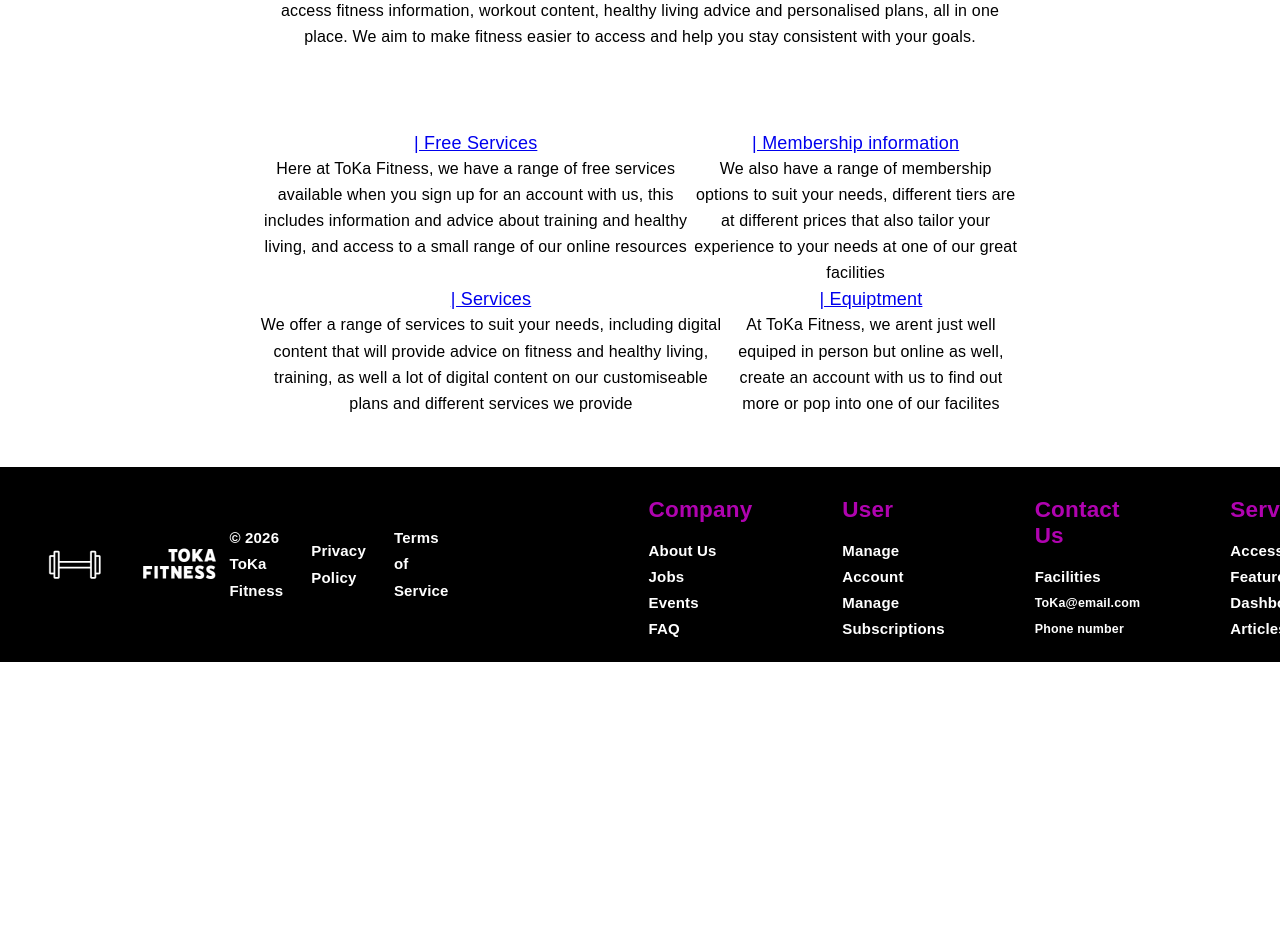
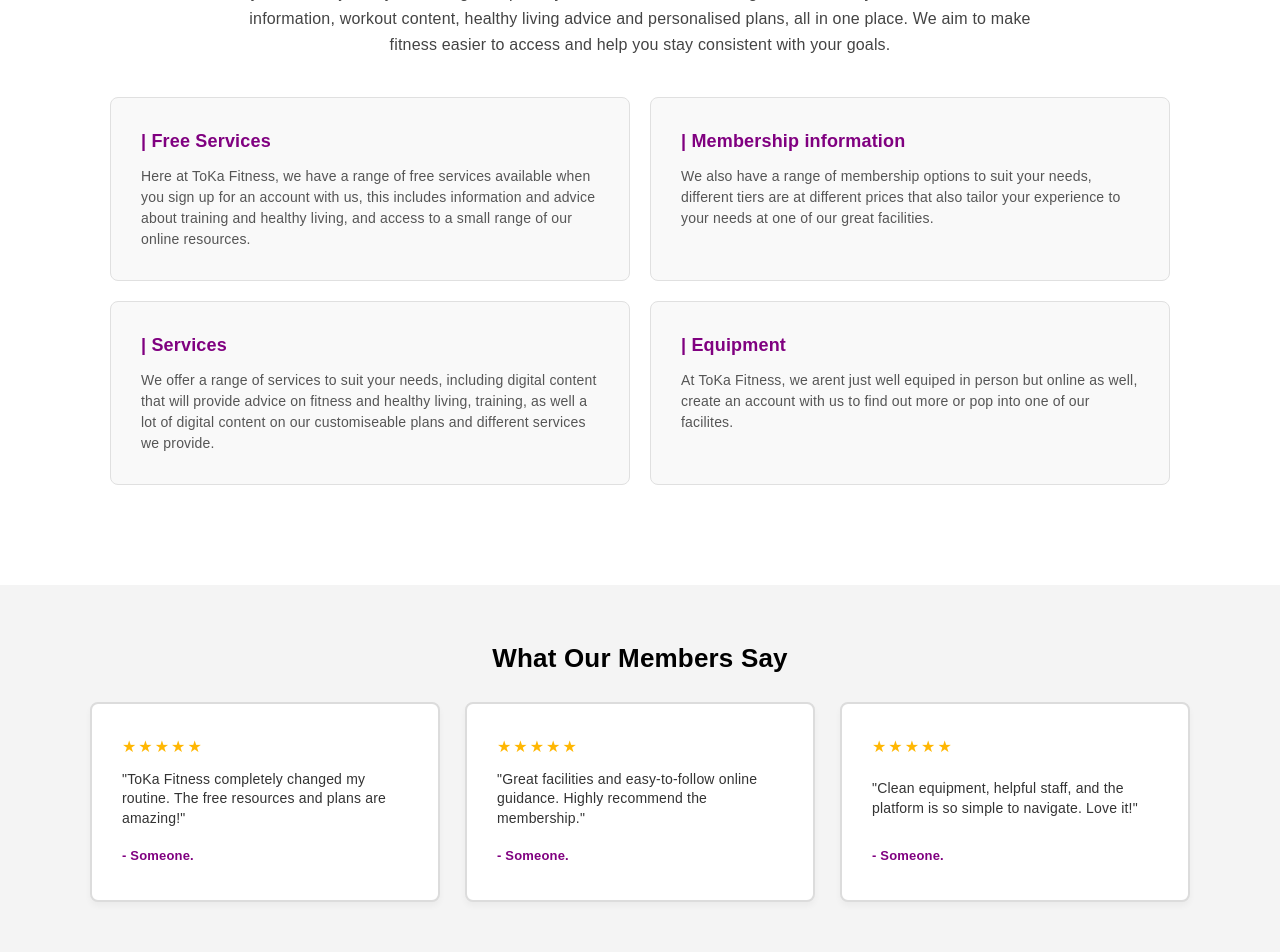
Before and after one commit to Krystian-De-Four/ToKa-Proposal, a React (Vite) app: page / in a window 1280 px wide. Shown: the part 980-1932 px from the top of the page. Before the commit the page ends 1642 px from the top, so only its background shows below. Built offline with nearby package versions, Linux system fonts and the light colour scheme.

Commit message:
devloped homepage

```diff
--- a/src/Components/Pages/Homepage/Homepage.css
+++ b/src/Components/Pages/Homepage/Homepage.css
@@ -1,21 +1,21 @@
-*{
+* {
     margin: 0;
     padding: 0;
     box-sizing: border-box;
 }
 
-.content{
+.content {
     background-color: white;
     color: black;
     font-family: 'Arial', sans-serif;
     min-height: 100vh;
 }
 
-.homepage-container{
+.homepage-container {
     padding: 0;
 }
 
-.hero-section{
+.hero-section {
     display: flex;
     flex-direction: column;
     align-items: center;
@@ -23,13 +23,13 @@
     width: 100%;
 }
 
-.hero-image-cover{
+.hero-image-cover {
     position: relative;
     display: block;
     width: 100%;
 }
 
-.hero-image{
+.hero-image {
     width: 100%;
     max-height: 660px;
     object-fit: cover;
@@ -37,12 +37,11 @@
     background-color: white;
 }
 
-.join-button{
+.join-button {
     position: absolute;
     top: 45%;
     right: 8%;
     text-decoration: none;
-
     background-color: purple;
     color: white;
     padding: 12px 28px;
@@ -51,23 +50,20 @@
     border: none;
     border-radius: 7px;
     cursor: pointer;
-    transition: background-color 0.2s;
-    transition: box-shadow 0.7s;
-    -webkit-box-shadow: 0px 0px 12px 6px rgba(191,99,255,0.79);
+    transition: background-color 0.2s, box-shadow 0.7s;
     box-shadow: 0px 0px 12px 6px rgba(191,99,255,0.79);
 }
 
-.join-button:hover{
+.join-button:hover {
     background-color: #3f0876;
-    -webkit-box-shadow: 0px 0px 50px 13px rgba(206,97,255,0.67);
     box-shadow: 0px 0px 50px 13px rgba(206,97,255,0.67);
 }
 
-.learn-more-button{
+.learn-more-button {
     position: absolute;
     bottom: 20px;
     right: 20px;
-
+    text-decoration: none;
     background-color: grey;
     color: white;
     padding: 10px 20px;
@@ -77,66 +73,144 @@
     font-size: 14px;
     font-weight: bold;
     transition: background-color 0.4s;
-    -webkit-box-shadow: 0px 0px 11px 5px #4D4D4D;
     box-shadow: 0px 0px 11px 5px #4D4D4D;
-
 }
 
-.learn-more-button:hover{
+.learn-more-button:hover {
     background-color: black;
-
 }
 
-.hero-bottom{
+.hero-bottom {
     width: 100%;
-    padding: 0 30px;
+    padding: 20px 40px 0 40px;
     display: flex;
 }
 
-.plans{
+.plans {
     margin: 0;
     font-size: 15px;
     font-weight: bold;
     color: black;
 }
 
-.info-section{
-    max-width: 800px;
+.info-section {
+    max-width: 1100px;
     margin: 40px auto 0 auto;
     text-align: center;
     padding: 0 20px;
-    padding-bottom: 50px;
-    > p {
-        padding-bottom: 80px;
-    }
-
+    padding-bottom: 60px;
 }
 
-.info-section h2{
+.info-section h2 {
     font-size: 28px;
     margin-bottom: 20px;
     color: black;
-    padding-bottom: 10px;
-
 }
 
-.info-section p{
+.info-section > p {
     font-size: 16px;
+    color: #444;
+    line-height: 1.6;
+    max-width: 800px;
+    margin: 0 auto 40px auto;
+}
+
+.info-container-1 {
+    display: flex;
+    flex-direction: column;
+    gap: 20px;
+}
+
+.container-top-row,
+.container-btm-row {
+    display: flex;
+    gap: 20px;
+}
+
+.feature-card {
+    flex: 1;
+    background-color: #f9f9f9;
+    border: 1px solid #e0e0e0;
+    padding: 30px;
+    border-radius: 8px;
+    text-align: left;
+    transition: background-color 0.2s ease;
+}
+
+.feature-card:hover {
+    background-color: #ededed;
+}
+
+.card-link {
+    display: inline-block;
+    font-size: 18px;
+    font-weight: bold;
+    color: purple;
+    text-decoration: none;
+    margin-bottom: 12px;
+}
+
+.card-link:hover {
+    text-decoration: underline;
+}
+
+.feature-card p {
+    font-size: 14px;
+    color: #555;
+    line-height: 1.5;
+}
+
+.reviews-section {
+    background-color: #f4f4f4;
+    padding: 60px 20px;
+    text-align: center;
+    margin-top: 40px;
+}
+
+.reviews-section h2 {
+    font-size: 26px;
+    margin-bottom: 30px;
     color: black;
 }
 
-.info-container-1{
+.reviews-grid {
+    display: flex;
+    justify-content: center;
+    gap: 25px;
+    max-width: 1100px;
+    margin: 0 auto;
+}
+
+.review-card {
+    background-color: white;
+    padding: 30px;
+    border-radius: 8px;
+    border: 2px solid #dcdcdc;
+    flex: 1;
+    text-align: left;
+    box-shadow: 0 4px 6px rgba(0,0,0,0.04);
+    min-height: 190px;
     display: flex;
     flex-direction: column;
+    justify-content: space-between;
 }
 
-.container-top-row{
-    display: flex;
-    font-family: 'Arial', sans-serif;
-
+.review-stars {
+    color: #ffb703;
+    font-size: 16px;
+    margin-bottom: 10px;
+    letter-spacing: 2px;
 }
 
-.container-btm-row{
-    display: flex;
+.review-text {
+    font-size: 14px;
+    color: #333;
+    margin-bottom: 15px;
+    line-height: 1.4;
+}
 
+.review-author {
+    font-weight: bold;
+    font-size: 13px;
+    color: purple;
 }
--- a/src/Components/Pages/Homepage/Homepage.jsx
+++ b/src/Components/Pages/Homepage/Homepage.jsx
@@ -1,12 +1,9 @@
 import './Homepage.css'
-
 import { NavLink } from 'react-router'
-
 
 export default function Homepage() {
     return (
         <div className="content">
-
             <main className="homepage-container">
 
                 <section className="hero-section">
@@ -28,39 +25,53 @@
                         At ToKa Fitness, we provide fitness training, personal training and healthy living advice to help you work towards your fitness goals. Our services are designed for different experience levels, whether you are starting your fitness journey or looking to improve your current routine.
                         Through our website, you can access fitness information, workout content, healthy living advice and personalised plans, all in one place. We aim to make fitness easier to access and help you stay consistent with your goals.
                     </p>
+
                     <div className="info-container-1">
                         <div className="container-top-row">
-                            <div classname='container-1'>
-                                <NavLink to="freeResources">| Free Services</NavLink>
-                                <p>Here at ToKa Fitness, we have a range of free services available when you sign up for an account with us,
-                                     this includes information and advice about training and healthy living, and
-                                    access to a small range of our online resources</p>
+                            <div className="feature-card">
+                                <NavLink to="/freeResources" className="card-link">| Free Services</NavLink>
+                                <p>Here at ToKa Fitness, we have a range of free services available when you sign up for an account with us, this includes information and advice about training and healthy living, and access to a small range of our online resources.</p>
                             </div>
-                            <div classname='container-2'>
-                                <NavLink to="memberships">| Membership information</NavLink>
-                                <p>We also have a range of membership options to suit your needs, different tiers are at different prices that
-                                    also tailor your experience to your needs at one of our great facilities</p>
-
+                            <div className="feature-card">
+                                <NavLink to="/memberships" className="card-link">| Membership information</NavLink>
+                                <p>We also have a range of membership options to suit your needs, different tiers are at different prices that also tailor your experience to your needs at one of our great facilities.</p>
                             </div>
                         </div>
 
                         <div className="container-btm-row">
-                            <div classname='container-3'>
-                                <NavLink to="/">| Services</NavLink>
-                                <p>We offer a range of services to suit your needs, including digital content that will provide
-                                    advice on fitness and healthy living, training, as well a lot of digital content on our
-                                    customiseable plans and different services we provide</p>
-
+                            <div className="feature-card">
+                                <NavLink to="/" className="card-link">| Services</NavLink>
+                                <p>We offer a range of services to suit your needs, including digital content that will provide advice on fitness and healthy living, training, as well a lot of digital content on our customiseable plans and different services we provide.</p>
                             </div>
-                            <div classname='container-4'>
-                                <NavLink to="articles">| Equiptment</NavLink>
-                                <p>At ToKa Fitness, we arent just well equiped in person but online as well, create an account with us to
-                                     find out more or pop into one of our facilites</p>
-
+                            <div className="feature-card">
+                                <NavLink to="/articles" className="card-link">| Equipment</NavLink>
+                                <p>At ToKa Fitness, we arent just well equiped in person but online as well, create an account with us to find out more or pop into one of our facilites.</p>
                             </div>
                         </div>
                     </div>
                 </section>
+
+                <section className="reviews-section">
+                    <h2>What Our Members Say</h2>
+                    <div className="reviews-grid">
+                        <div className="review-card">
+                            <div className="review-stars">★★★★★</div>
+                            <p className="review-text">"ToKa Fitness completely changed my routine. The free resources and plans are amazing!"</p>
+                            <p className="review-author">- Someone.</p>
+                        </div>
+                        <div className="review-card">
+                            <div className="review-stars">★★★★★</div>
+                            <p className="review-text">"Great facilities and easy-to-follow online guidance. Highly recommend the membership."</p>
+                            <p className="review-author">- Someone.</p>
+                        </div>
+                        <div className="review-card">
+                            <div className="review-stars">★★★★★</div>
+                            <p className="review-text">"Clean equipment, helpful staff, and the platform is so simple to navigate. Love it!"</p>
+                            <p className="review-author">- Someone.</p>
+                        </div>
+                    </div>
+                </section>
+
             </main>
         </div>
     )
--- a/src/Routing.jsx
+++ b/src/Routing.jsx
@@ -1,4 +1,4 @@
-import { Link, NavLink } from 'react-router';
+
 import { Routes, Route } from "react-router";
 import Signup from "./Components/Pages/Signup/Signup";
 import Login from "./Components/Pages/Login/Login";
```
